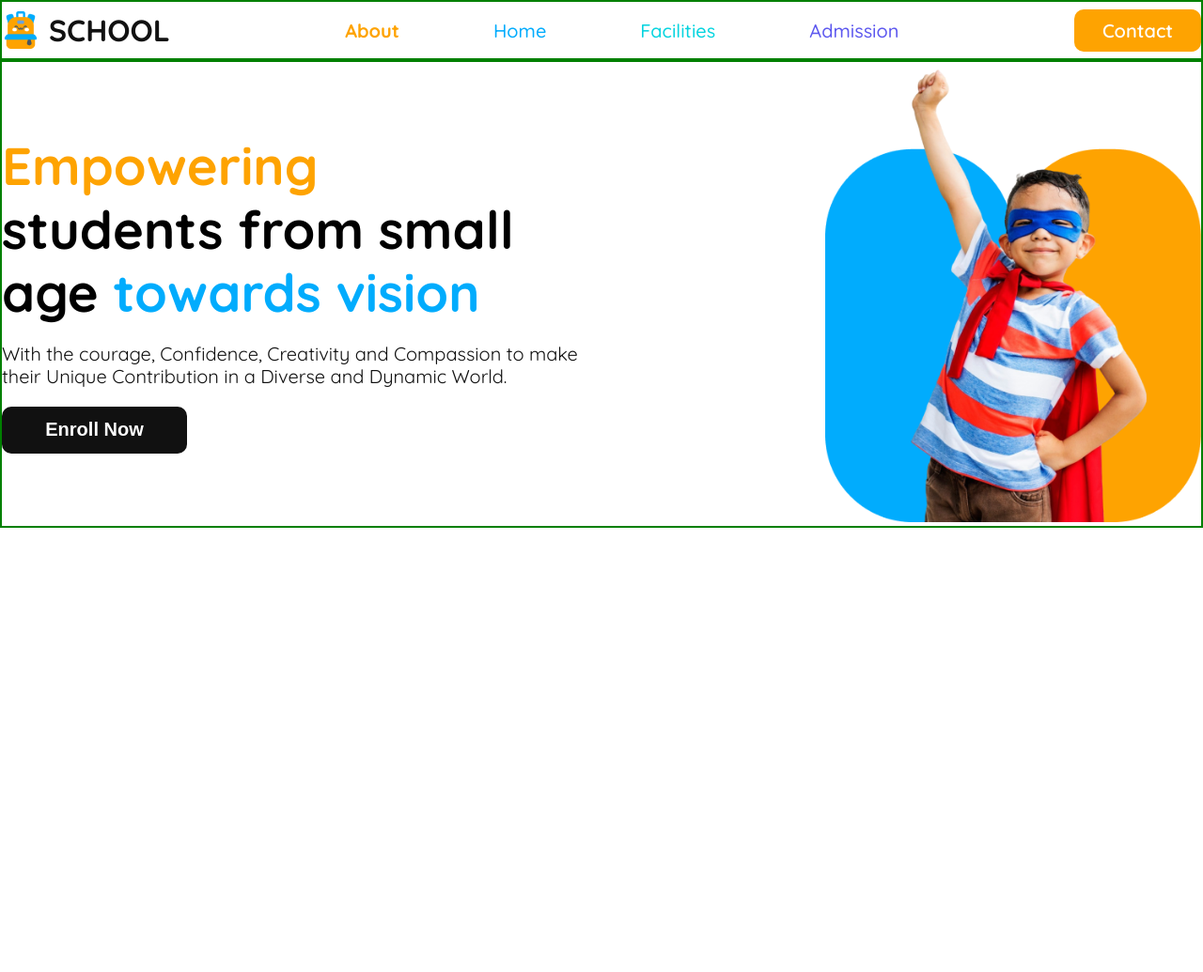
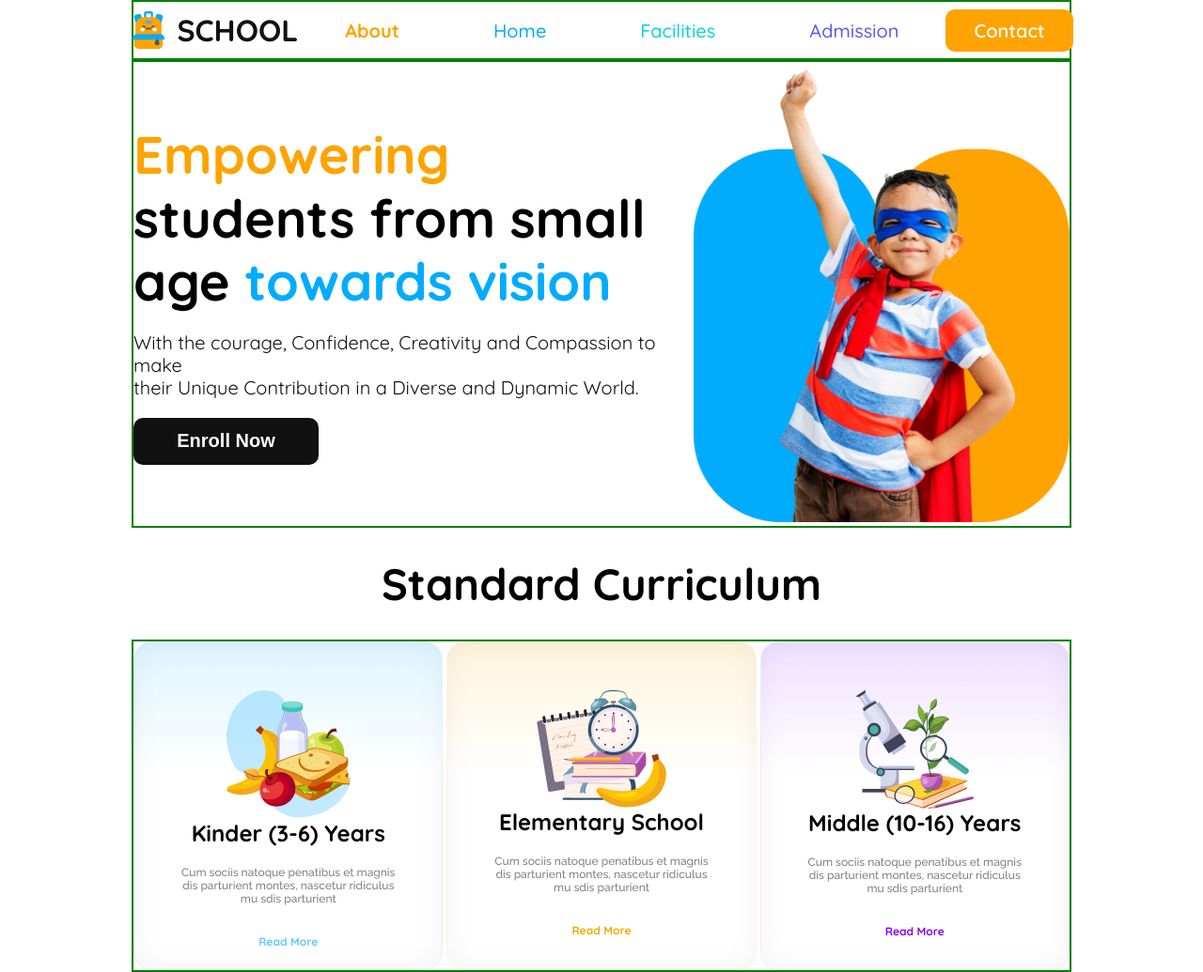
Before and after one commit to Foysal-Munsy/Kids-School, a plain HTML site: page index.html in a window 1280 px wide. Shown: the whole page at 94% size. Before the commit the page ends 800 px from the top, so only its background shows below. Drawn offline with nearby package versions, Linux system fonts and the light colour scheme.

Commit message:
Standard curriculum added

```diff
--- a/index.html
+++ b/index.html
@@ -11,6 +11,8 @@
     <!-- Icon -->
     <link rel="stylesheet"
         href="https://fonts.googleapis.com/css2?family=Material+Symbols+Outlined:opsz,wght,FILL,GRAD@20..48,100..700,0..1,-50..200&icon_names=menu" />
+    <!-- Font awesome icon -->
+    <link rel="stylesheet" href="https://cdnjs.cloudflare.com/ajax/libs/font-awesome/5.15.4/css/all.min.css">
 </head>
 
 <body>
@@ -56,6 +58,36 @@
             </div>
         </div>
 
+        <!-- Standard Curriculum -->
+        <div class="standard-h3">
+            <h3>Standard Curriculum</h3>
+            <div class="standard-container">
+                <div>
+                    <img src="assets/images/kinder.png" alt="Kinder">
+                    <h3>Kinder (3-6) Years</h3>
+                    <p>Cum sociis natoque penatibus et magnis <br>
+                        dis parturient montes, nascetur ridiculus <br>
+                        mu sdis parturient</p>
+                    <button type="button">Read More</button>
+                </div>
+                <div>
+                    <img src="assets/images/elementary.png" alt="elementary">
+                    <h3>Elementary School</h3>
+                    <p>Cum sociis natoque penatibus et magnis <br>
+                        dis parturient montes, nascetur ridiculus <br>
+                        mu sdis parturient</p>
+                    <button type="button">Read More</button>
+                </div>
+                <div>
+                    <img src="assets/images/middle.png" alt="middle">
+                    <h3>Middle (10-16) Years</h3>
+                    <p>Cum sociis natoque penatibus et magnis <br>
+                        dis parturient montes, nascetur ridiculus <br>
+                        mu sdis parturient</p>
+                    <button type="button">Read More</button>
+                </div>
+            </div>
+        </div>
     </div>
 </body>
 
--- a/styles/media.css
+++ b/styles/media.css
@@ -1,5 +1,9 @@
 /* Mobile */
 @media only screen and (max-width: 390px) {
+    .container {
+        margin: 0;
+    }
+
     .hideOnMobile {
         display: none;
     }
--- a/styles/style.css
+++ b/styles/style.css
@@ -26,6 +26,7 @@
 
 .container {
     /* border: 2px solid black; */
+    margin: 0 140px;
 }
 
 /* nav bar pc */
@@ -144,13 +145,13 @@ nav li:last-child {
 
 /* Banner Section */
 .banner-container {
-
     border: var(--primary-border);
     margin: var(--primary-margin);
     font-family: var(--primary-font);
     display: flex;
     justify-content: center;
     align-items: center;
+    margin-bottom: 30px;
 }
 
 .banner-container .left-child {
@@ -205,3 +206,99 @@ nav li:last-child {
 .banner-container .right-child {
     margin-right: 0;
 }
+
+/* Standard Curriculum */
+.standard-container {
+    margin: 30px 0 0 0;
+    padding: 0;
+    border: var(--primary-border);
+    display: grid;
+    grid-template-columns: repeat(3, 1fr);
+    gap: auto;
+}
+
+.standard-h3 {
+    font-family: var(--primary-font);
+    font-size: 40px;
+    font-weight: var(--primary-font-weight);
+    text-align: center;
+}
+
+.standard-container div:first-child,
+.standard-container div:nth-child(2),
+.standard-container div:nth-child(3) {
+    display: grid;
+    place-items: center;
+    text-align: center;
+    padding: 50px;
+    /* margin: 30px; */
+    height: 350px;
+}
+
+.standard-container div:first-child h3,
+.standard-container div:nth-child(2) h3,
+.standard-container div:nth-child(3) h3 {
+    font-family: var(--primary-font);
+    font-weight: var(--primary-font-weight);
+    font-size: 24px;
+}
+
+.standard-container div:first-child p,
+.standard-container div:nth-child(2) p,
+.standard-container div:nth-child(3) p {
+    font-family: var(--secondary-font);
+    font-weight: var(--secondary-font-weight);
+    font-size: 12px;
+    color: rgb(128, 128, 128);
+    margin-top: 20px;
+}
+
+.standard-container div:first-child button,
+.standard-container div:nth-child(2) button,
+.standard-container div:nth-child(3) button {
+    font-family: var(--primary-font);
+    font-weight: var(--primary-font-weight);
+    font-size: 12px;
+    margin-top: 30px;
+    background: none;
+    border: none;
+    cursor: pointer;
+}
+
+.standard-container div:first-child button {
+    color: rgb(100, 200, 255);
+}
+
+.standard-container div:nth-child(2) button {
+    color: rgb(240, 170, 0);
+}
+
+.standard-container div:nth-child(3) button {
+    color: rgb(135, 0, 255);
+}
+
+.standard-container div:first-child {
+    box-sizing: border-box;
+    border: 0.94px solid rgb(222, 245, 255);
+    border-radius: 18.86px;
+    box-shadow: inset 0px 0px 28.3px 0.94px rgba(0, 0, 0, 0.05);
+    background: linear-gradient(180.00deg, rgb(222, 245, 255), rgba(255, 255, 255, 0) 40%), rgb(255, 255, 255);
+    margin-left: 0;
+}
+
+.standard-container div:nth-child(2) {
+    box-sizing: border-box;
+    border: 0.94px solid rgb(255, 244, 220);
+    border-radius: 18.86px;
+    box-shadow: inset 0px 0px 28.3px 0.94px rgba(0, 0, 0, 0.05);
+    background: linear-gradient(180.00deg, rgb(255, 244, 220), rgba(255, 255, 255, 0) 40%), rgb(255, 255, 255);
+}
+
+.standard-container div:nth-child(3) {
+    box-sizing: border-box;
+    border: 0.94px solid rgb(242, 232, 255);
+    border-radius: 18.86px;
+    box-shadow: inset 0px 0px 28.3px 0.94px rgba(0, 0, 0, 0.05);
+    background: linear-gradient(180.00deg, rgb(238, 225, 255), rgba(255, 255, 255, 0) 40%), rgb(255, 255, 255);
+    margin-right: 0;
+}
```
